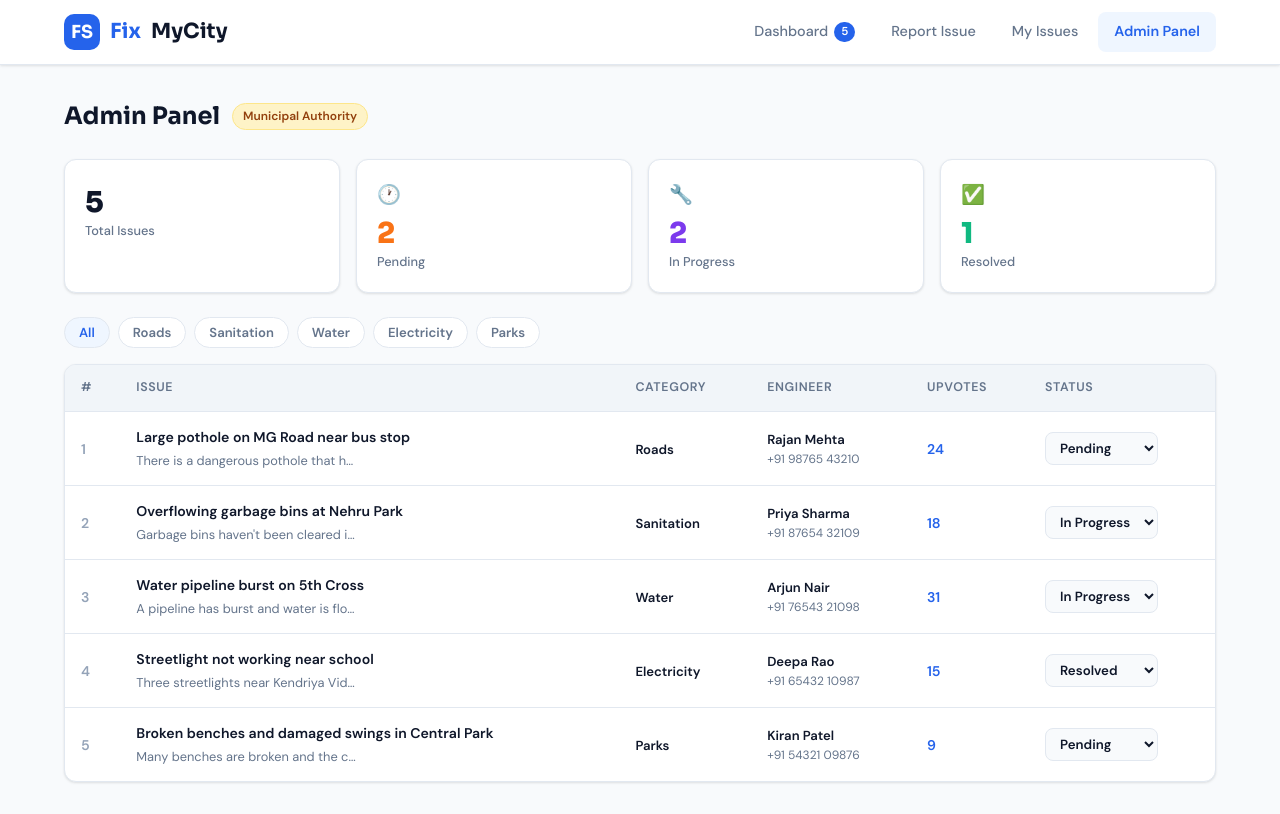
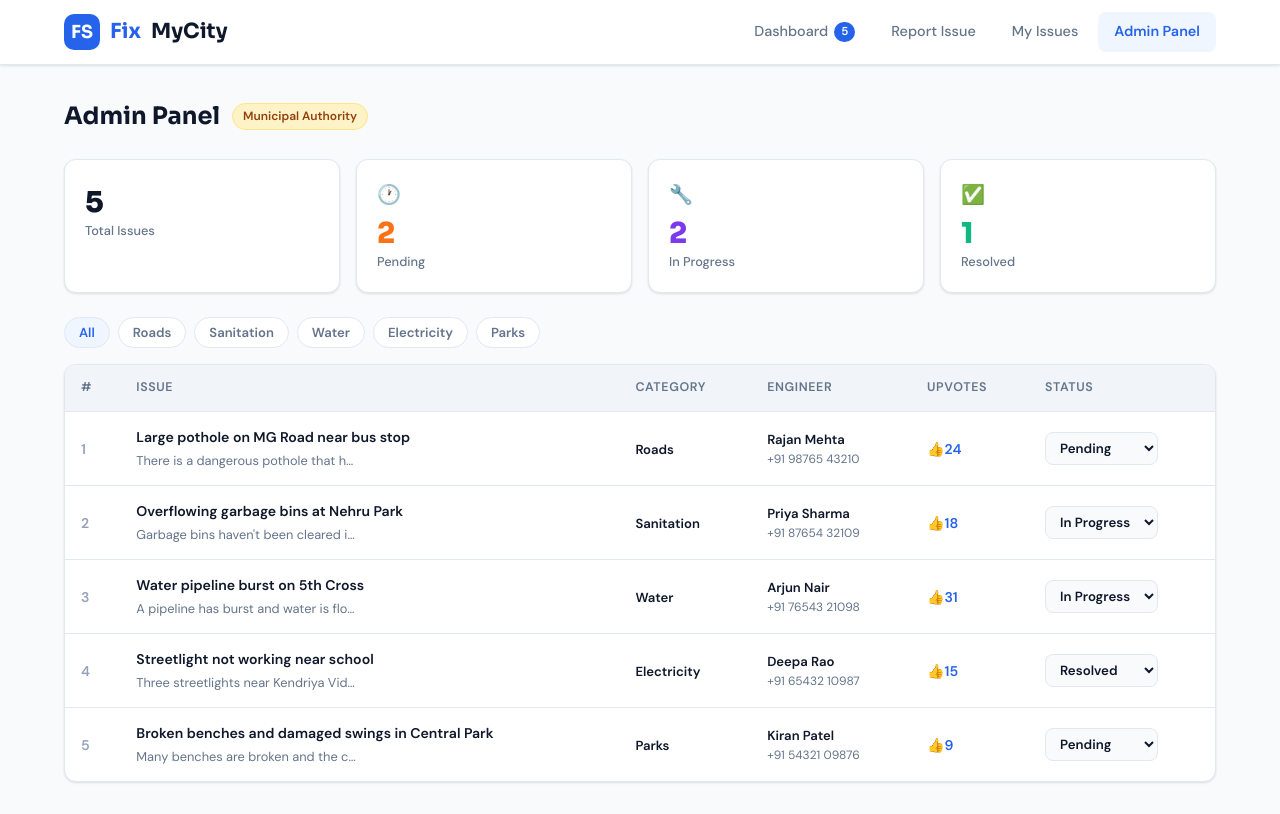
Before and after one commit to Ayaan342/fixmycity, a React (Create React App) app: page /admin in a window 1280 px wide. Built offline with nearby package versions, Linux system fonts and the light colour scheme; the HTML template or start-up script is replaced by a standard one.

Commit message:
Update AdminPanel.js

```diff
--- a/src/components/AdminPanel.js
+++ b/src/components/AdminPanel.js
@@ -106,7 +106,7 @@ function AdminPanel({ issues, onStatusChange }) {
                     </div>
                   </td>
                   <td>
-                    <div className="upvote-count">{issue.upvotes}</div>
+                    <div className="upvote-count">👍{issue.upvotes}</div>
                   </td>
                   <td>
                     <select
```
